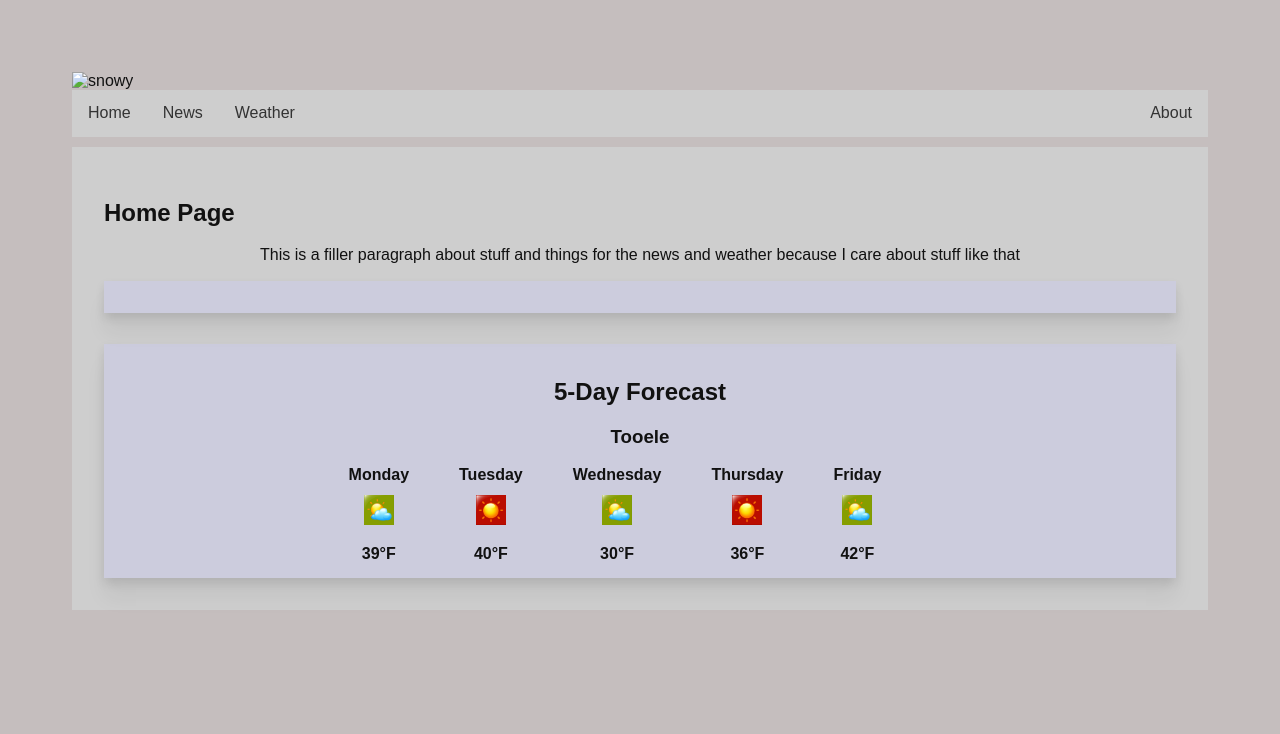
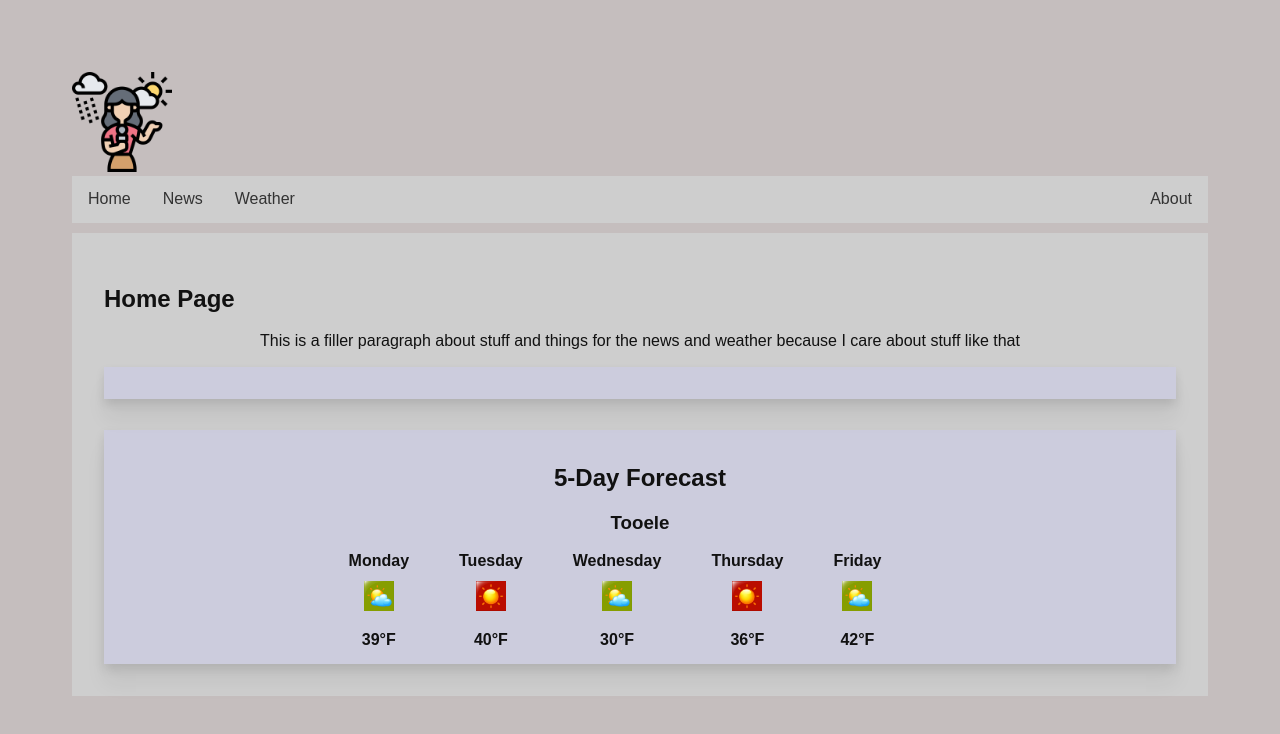
Before and after one commit to Kbowen2001/My_Cool_Weather_App, a plain HTML site: page home.html in a window 1280 px wide. Drawn offline with Linux system fonts and the light colour scheme; no server answers.

Commit message:
added  new top image

```diff
--- a/home.html
+++ b/home.html
@@ -9,7 +9,7 @@
 <body>
 
     <section class="navsection">
-    <img src="img/x" alt="snowy" class="topimage"></a>
+    <img src="img/sitetop.png" alt="snowy" class="topimage"></a>
     <nav>
         <ul>
             <li><a href="home.html">Home</a></li>
--- a/style.css
+++ b/style.css
@@ -32,8 +32,8 @@ li a:hover:not(.active) {
  }
 
  .topimage {
-    width: 5%;
-     height: auto;
+    width: 100px;
+     height: 100px;
      align-self: flex-start;
      }
 
```
Also changed, not shown: news.html (+1 -1 lines), weather.html (+1 -1 lines), img/sitetop.png (added).
